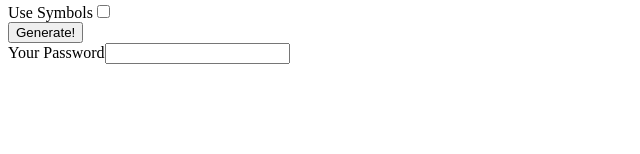
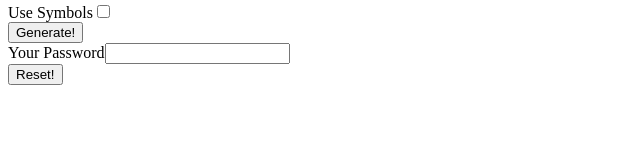
Before and after one commit to Tony940426/Angular-Password-Generator, an Angular app: page / in a window 1280 px wide. Shown: the part 139-293 px from the top of the page, without its empty margins (0-640 px from the left). Built offline with nearby package versions, Linux system fonts and the light colour scheme.

Commit message:
Added reset button, added function to see text in your password input

```diff
--- a/src/app/app.component.html
+++ b/src/app/app.component.html
@@ -22,11 +22,19 @@
 
 <div>
   <button (click)= "onButtonClick()"> Generate! </button>
-<!--   -Angular Template Syntax -->
-<!-- Event binding synax (event) = "What it does when the event gets triggered. Even through it looks like a string, it is executing it as code" -->
+<!--   -Angular Template Syntax
+ Event binding synax (event) = "What it does when the event gets triggered. Even through it looks like a string, it is executing it as code"
+-->
 </div>
 
 <div>
   <label>Your Password</label>
-  <input type="text">
+  <input [value] = "password">
+  <!-- Property binding syntax
+  [Name of the property we want to set on this element] = "Name of the property in our class to put here. This 'string' is not a string but code"
+  ****You can also do value = {{password}} also known as interpolation. You can also call another method to make it work.
+  -->
 </div>
+<div>
+  <button (click)="onResetClick()">Reset!</button>
+</div>
--- a/src/app/app.component.ts
+++ b/src/app/app.component.ts
@@ -6,9 +6,13 @@ import { Component } from '@angular/core';
   styleUrls: ['./app.component.css']
 })
 export class AppComponent {
+  password = '';
 
   onButtonClick(){
-    console.log('Button was pressed');
+    this.password = 'MY PASSWORD!!!'
   }
 
+  onResetClick() {
+    this.password = "";
+  }
 }
```
